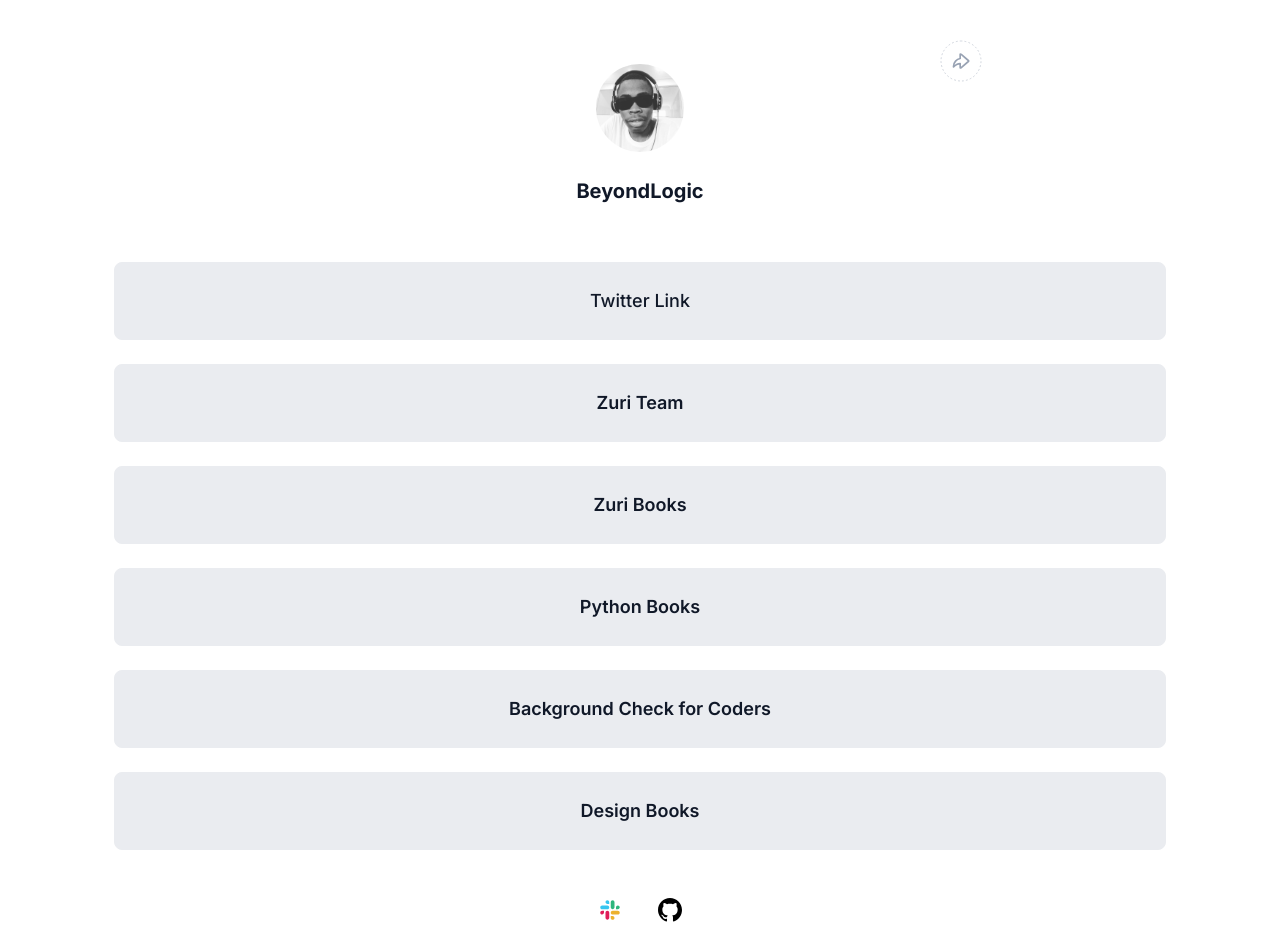
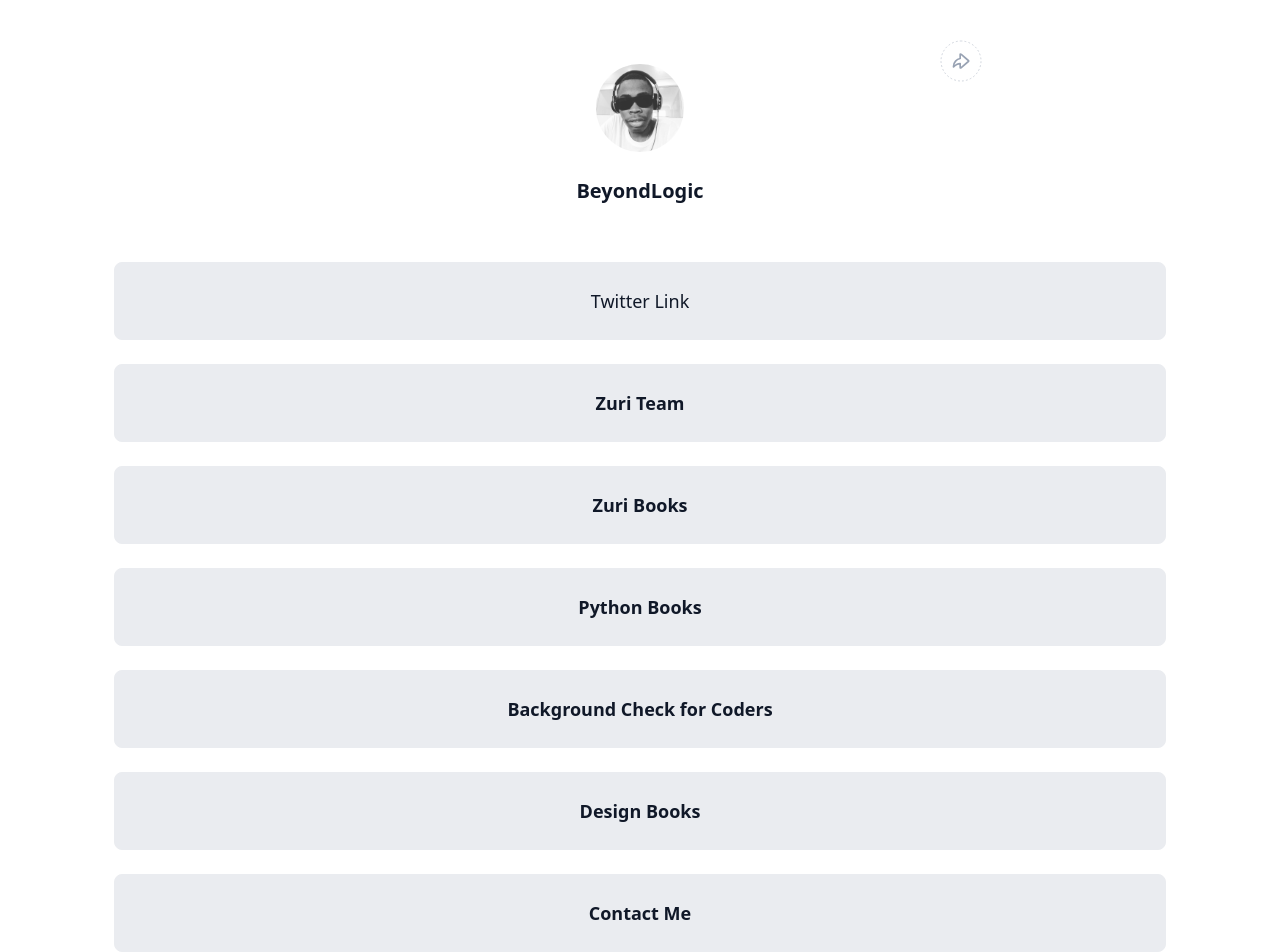
Before and after one commit to Beyond-Logic/HNG9-Task-2, a React (Create React App) app: page / in a window 1280 px wide. Shown: the top 952 px of the page. Built offline with nearby package versions, Linux system fonts and the light colour scheme.

Commit message:
style: added an anchor tag styled as button with id of contact that redirects to the /contact with react-router-setup

```diff
--- a/src/App.js
+++ b/src/App.js
@@ -1,10 +1,23 @@
 /** @format */
 
 import React from "react";
+import { createBrowserRouter, RouterProvider } from "react-router-dom";
+import Contact from "./pages/Contact";
 import Home from "./pages/Home";
 
+const router = createBrowserRouter([
+  {
+    path: "/",
+    element: <Home />,
+  },
+  {
+    path: "contact",
+    element: <Contact />,
+  },
+]);
+
 function App() {
-  return <Home />;
+  return <RouterProvider router={router} />;
 }
 
 export default App;
--- a/src/components/MainSection.js
+++ b/src/components/MainSection.js
@@ -51,6 +51,14 @@
     fontWeight: true,
     key: 6,
   },
+
+  {
+    title: "Contact Me",
+    link: "/contact",
+    id: "contact",
+    fontWeight: true,
+    key: 6,
+  },
 ];
 
 const MainSection = () => {
```
Also changed, not shown: src/index.js (+6 -9 lines).
